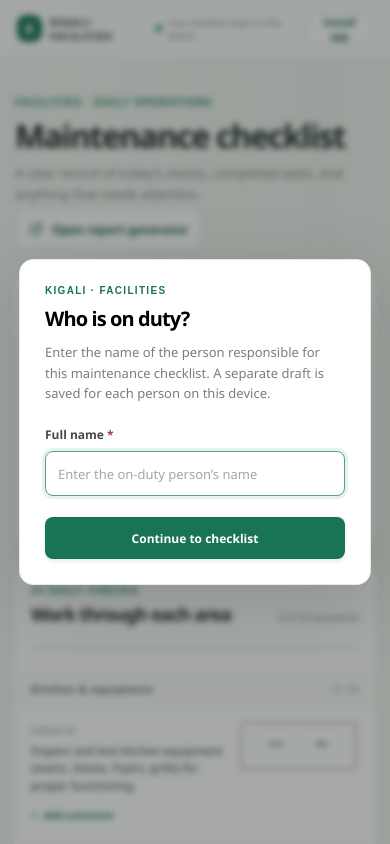
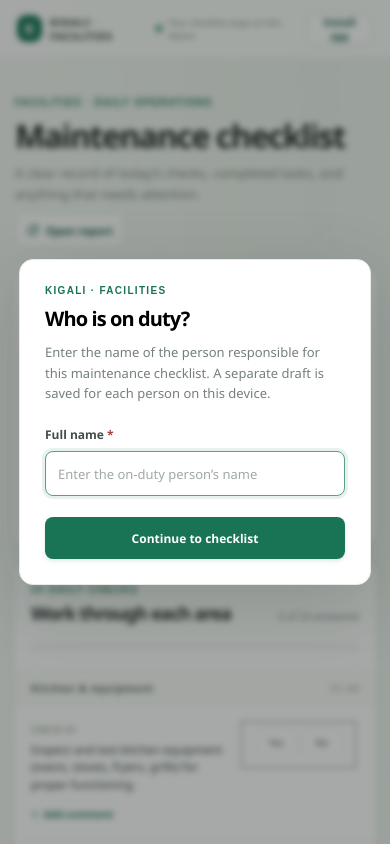
Before and after one commit to pascalmasengesho/checkliste, a website: page index.html in a window 390 px wide. Shown: the top 844 px of the page. Drawn offline with Linux system fonts and the light colour scheme.

Commit message:
Make report shortcut compact on phones
Co-authored-by: Copilot <223556219+Copilot@users.noreply.github.com>

```diff
--- a/index.html
+++ b/index.html
@@ -33,7 +33,7 @@
       <p class="subtitle">A clear record of today’s checks, completed tasks, and anything that needs attention.</p>
       <a class="report-link" href="https://report.kozorwanda.com/generate_report.php" target="_blank" rel="noopener noreferrer">
         <svg aria-hidden="true" viewBox="0 0 20 20" fill="none"><path d="M11.25 3.75h5v5m-.5-4.5-7 7M15 10.75v4.5a1 1 0 0 1-1 1H4.75a1 1 0 0 1-1-1V6a1 1 0 0 1 1-1h4.5" stroke="currentColor" stroke-width="1.5" stroke-linecap="round" stroke-linejoin="round"/></svg>
-        Open report generator
+        Open report
       </a>
     </section>
 
--- a/styles.css
+++ b/styles.css
@@ -436,6 +436,8 @@ h2 { margin-bottom: 0; font-size: 20px; line-height: 1.3; font-weight: 700; }
   .topbar-actions { gap: 8px; }
   .privacy-note { gap: 6px; font-size: 9px; }
   .install-app { min-height: 32px; padding: 0 8px; font-size: 10px; }
+  .report-link { min-height: 36px; gap: 6px; margin-top: 8px; padding: 0 10px; font-size: 11px; }
+  .report-link svg { width: 14px; height: 14px; }
   .brand { gap: 8px; }
   .brand-mark { width: 27px; height: 27px; font-size: 14px; }
   .brand-name { font-size: 10px; }
```
